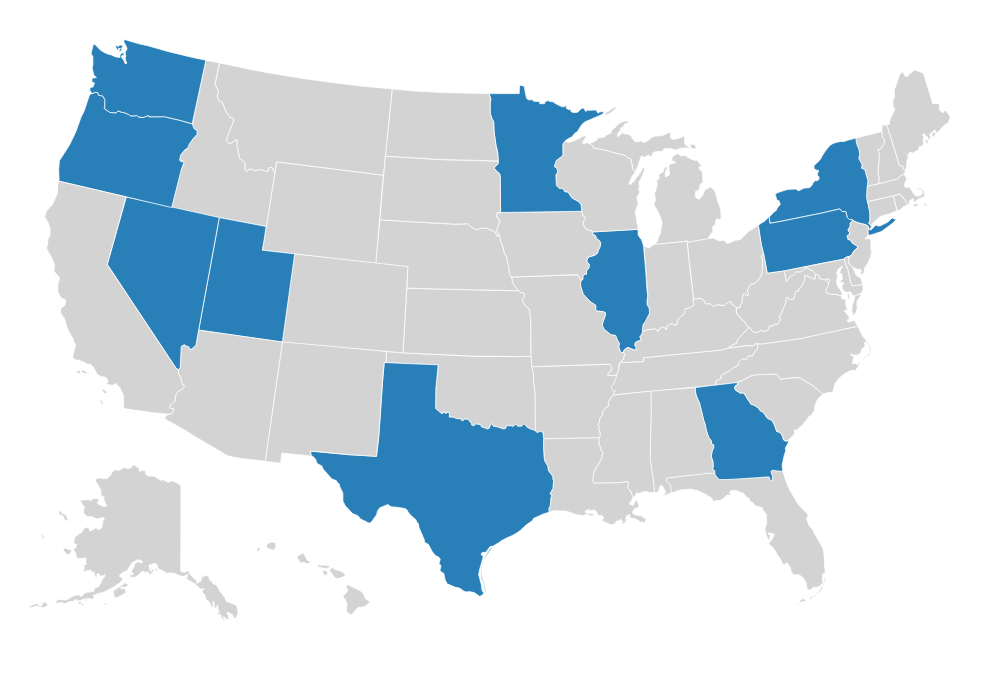
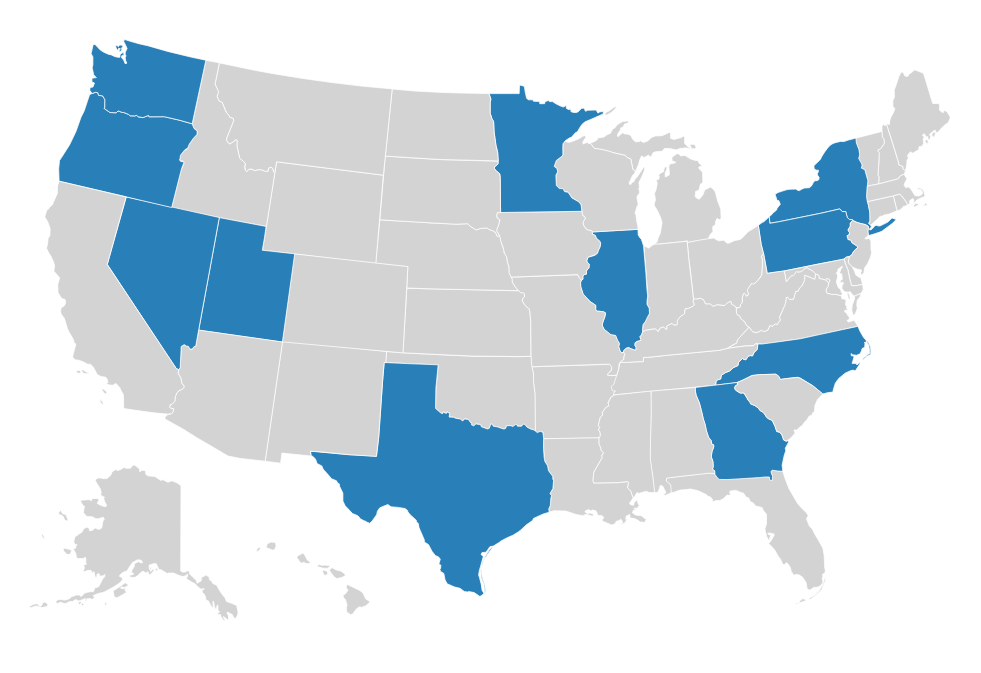
Before and after one commit to captainsafia/safia-runs-the-world, a plain HTML site: page index.html in a window 1280 px wide. Shown: the part 127-800 px from the top of the page, without its empty margins (117-1098 px from the left). Drawn offline with Linux system fonts and the light colour scheme.

Commit message:
Add North Carolina

```diff
--- a/index.html
+++ b/index.html
@@ -21,7 +21,7 @@
         <script src="scripts/raphael-min.js"></script>
         <script src="scripts/us-map-svg.js"></script>
         <script>
-            const runIn = ['il', 'nv', 'ny', 'pa', 'mn', 'tx', 'ut', 'wa', 'ga', 'or'];
+            const runIn = ['il', 'nv', 'ny', 'pa', 'mn', 'tx', 'ut', 'wa', 'ga', 'or', 'nc'];
             const R = Raphael("container", 1000, 900);
             const notRun = {
                 "fill": "#d3d3d3",
```
